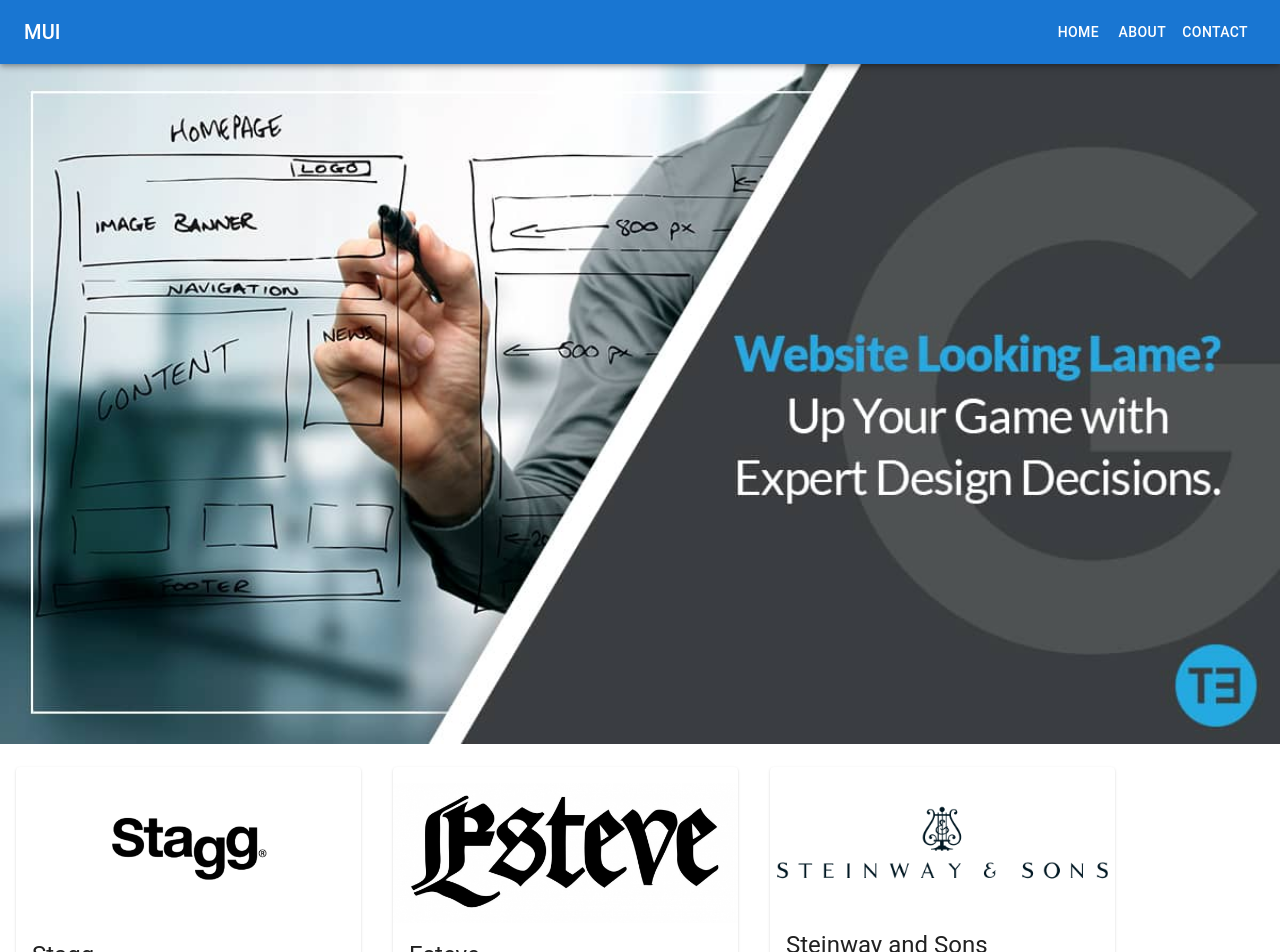
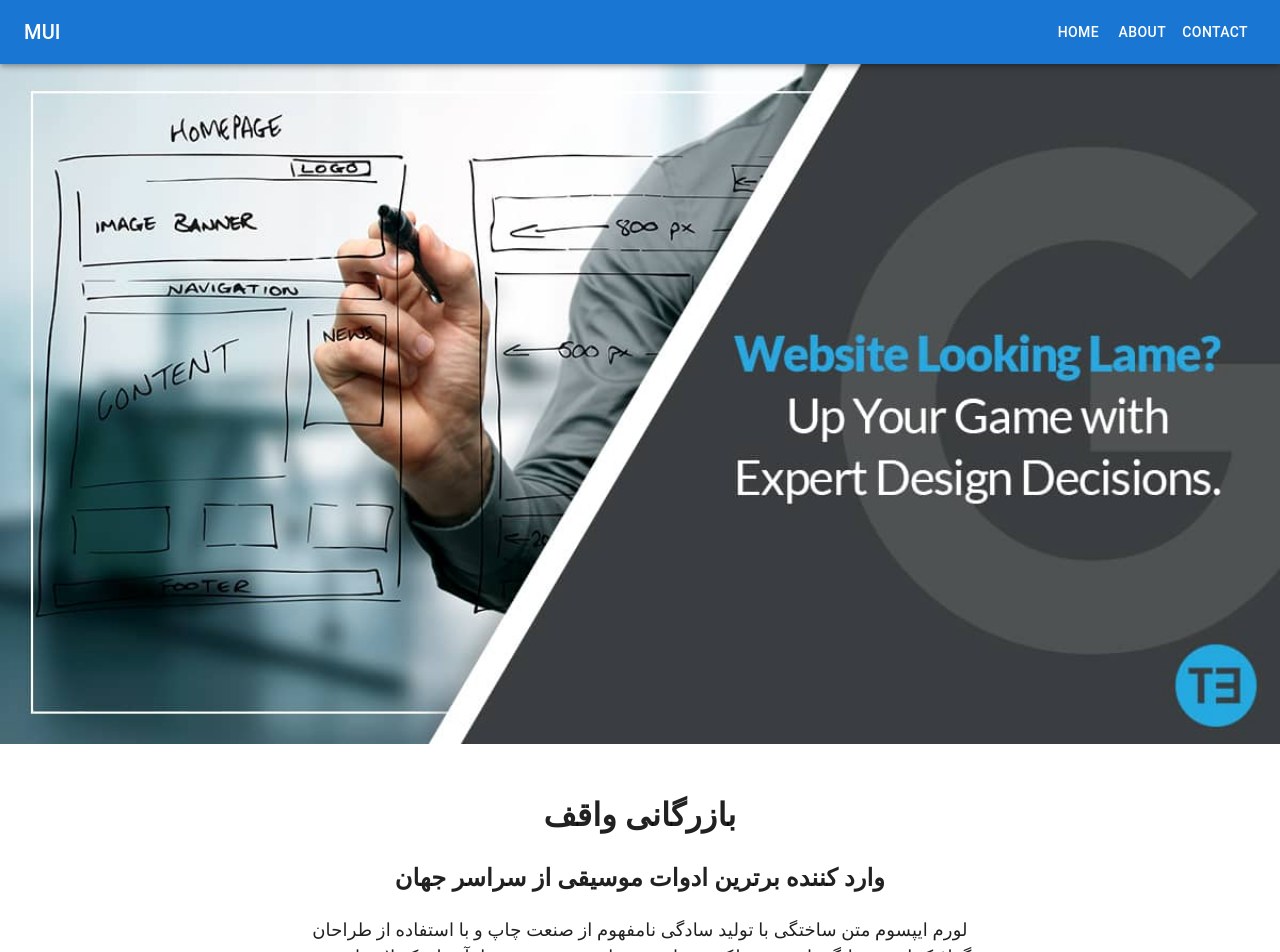
Before and after one commit to AyeenSepehri/VaghefTradingProject, a React (Create React App) app: page / in a window 1280 px wide. Shown: the top 952 px of the page. Built offline with nearby package versions, Linux system fonts and the light colour scheme.

Commit message:
add updated card component and text box component to app

```diff
--- a/src/App.js
+++ b/src/App.js
@@ -2,7 +2,7 @@ import DrawerAppBar from "./components/navbar/NavBar";
 import BannerFunction from "./components/banner/Banner";
 import Card from "./components/cards/Card";
 import { useSelector } from "react-redux";
-
+import { TextBox } from "./components/textBox/TextBox";
 
 function App() {
 
@@ -18,6 +18,7 @@ function App() {
     <div>
       <DrawerAppBar>
         <BannerFunction/>
+        <TextBox/>
         {CardsOfBrands}
       </DrawerAppBar>
     </div>
```
